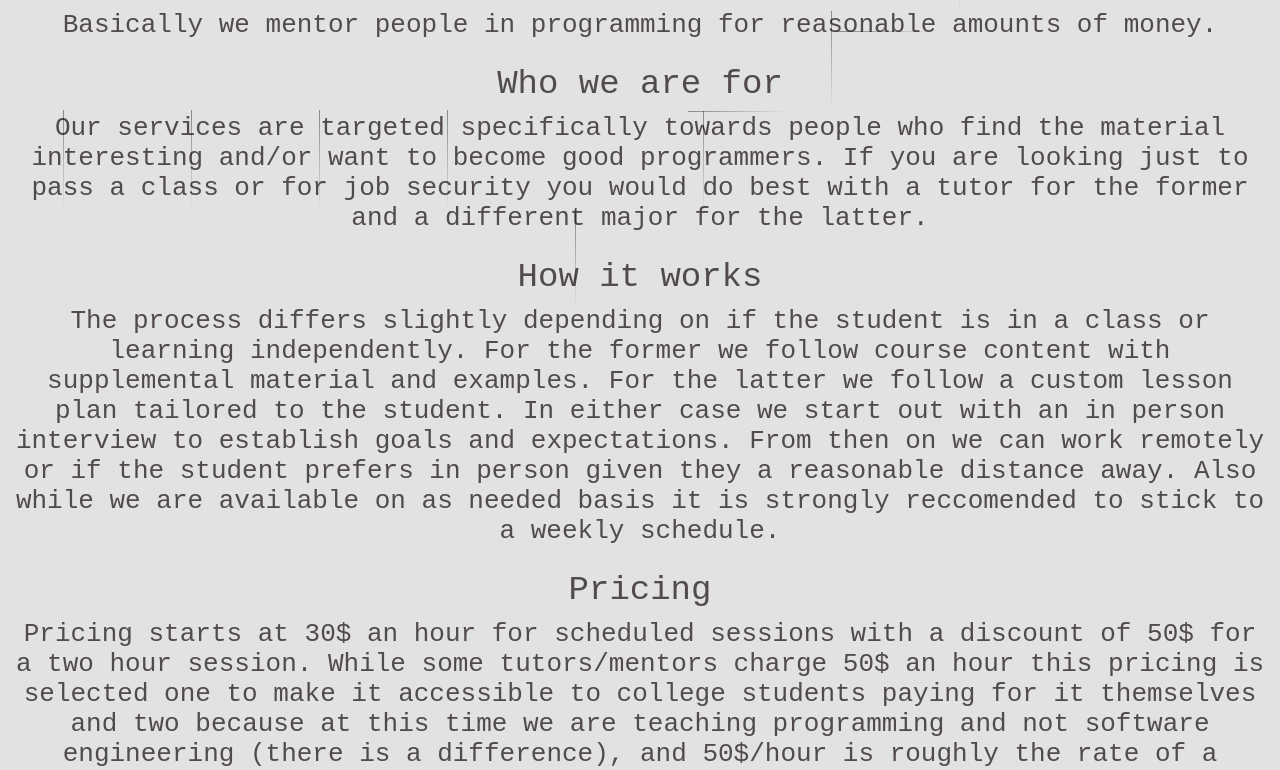
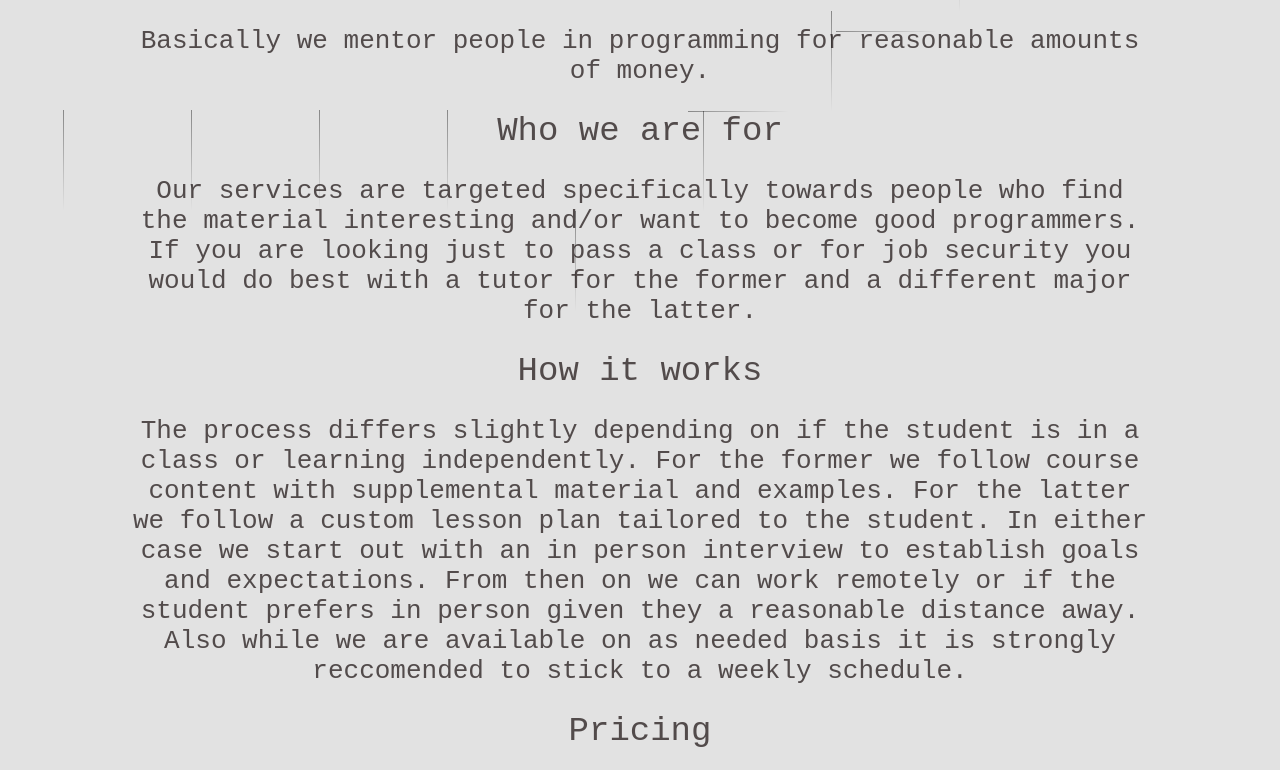
Before and after one commit to grantSwalwell/secnol, a React (Create React App) app: page / in a window 1280 px wide. Shown: the part 688-1458 px from the top of the page. Built offline with nearby package versions, Linux system fonts and the light colour scheme.

Commit message:
finally getting somewhere

```diff
--- a/src/App.css
+++ b/src/App.css
@@ -13,6 +13,8 @@
 
 h1 {
   display: inline;
+  margin-left: auto;
+  margin-right: auto;
   font-family: 'Courier New', Courier, monospace;
   font-weight: normal;
 }
@@ -28,49 +30,27 @@ h1 {
   color: rgb(82, 75, 75);
 }
 
-.wedo {
+.heading
+{
+  display: inline;
+  margin-left: auto;
+  margin-right: auto;
   font-family: 'Courier New', Courier, monospace;
   font-weight: normal;
-  display: block;
-  padding: 10px 10px 25px 10px;
+}
+
+.info {
+  font-family: 'Courier New', Courier, monospace;
+  font-weight: normal;
+  display: block-inline;
+  width: 80%;
+  margin: auto;
   font-size: calc(10px + 2vmin);
   color: rgb(82, 75, 75);
 
 
 }
 
-.wefor {
-  font-family: 'Courier New', Courier, monospace;
-  font-weight: normal;
-  display: block;
-  padding: 10px 10px 10px 10px;
-  font-size: calc(10px + 2vmin);
-  color: rgb(82, 75, 75);
-
-
-}
-
-.howwork {
-  font-family: 'Courier New', Courier, monospace;
-  font-weight: normal;
-  display: block;
-  padding: 10px 10px 25px 10px;
-  font-size: calc(10px + 2vmin);
-  color: rgb(82, 75, 75);
-
-
-}
-
-.cashmoney {
-  font-family: 'Courier New', Courier, monospace;
-  font-weight: normal;
-  display: block;
-  padding: 10px 10px 25px 10px;
-  font-size: calc(10px + 2vmin);
-  color: rgb(82, 75, 75);
-
-
-}
 
 .App-body {
   background-color: #e2e2e2;
--- a/src/App.js
+++ b/src/App.js
@@ -1,7 +1,5 @@
 import React from 'react';
-import Text from 'react-texty'
 // import the styles
-import 'react-texty/styles.css'
 import './App.css';
 import './animation_vertical_down.css'
 import './animation_vertical_up.css'
@@ -66,25 +64,27 @@ function App() {
       </header>
 
       <body className="App-body">
+
         <img src={logo} className="App-logo" alt="logo" />
-      <div margin="500px">What we do
 
+        <section>
+          <div class="heading">What we do</div>
+          <div class="info" align="center">
+            <p>Basically we mentor people in programming for reasonable
+            amounts of money.</p>
           </div>
-      <div className="wedo" align="center">
-        Basically we mentor people in programming for reasonable
-        amounts of money.
-      </div>
-      <div>Who we are for</div>
-      <div className="wedo" align="center">
-        Our services are targeted specifically towards people
+          <div class="heading">Who we are for</div>
+          <div class="info">
+            <p>Our services are targeted specifically towards people
             who find the material interesting and/or want to become
             good programmers. If you are looking just to pass a class
             or for job security you would do best with a tutor for the
-        former and a different major for the latter.
+            former and a different major for the latter.</p>
+
           </div>
-      <div>How it works</div>
-      <div className="howwork" align="center">
-        The process differs slightly depending on if the
+          <div class="heading">How it works</div>
+          <div class="info" align="center">
+            <p>The process differs slightly depending on if the
             student is in a class or learning independently.
             For the former we follow course content with
             supplemental material and examples. For the latter
@@ -94,18 +94,20 @@ function App() {
             From then on we can work remotely or if the student prefers
             in person given they a reasonable distance away.
             Also while we are available on as needed basis it is
-        strongly reccomended to stick to a weekly schedule.
+            strongly reccomended to stick to a weekly schedule. </p>
           </div>
-      <div>Pricing</div>
-      <div className="cashmoney" align="center">
-        Pricing starts at 30$ an hour for scheduled sessions with a discount
+          <div class="heading">Pricing</div>
+          <div class="info">
+            <p>Pricing starts at 30$ an hour for scheduled sessions with a discount
             of 50$ for a two hour session. While some tutors/mentors
             charge 50$ an hour this pricing is selected one to make it
             accessible to college students paying for it themselves and two
             because at this time we are teaching programming and not software engineering
             (there is a difference), and 50$/hour is roughly the rate of a software
-        engineer. Payment accepted through cashapp or venmo.
+            engineer. Payment accepted through cashapp or venmo. </p>
           </div>
+
+      </section>
       </body>
     </div>
   );
```
Lines whose indentation alone changed are shown as unchanged.
